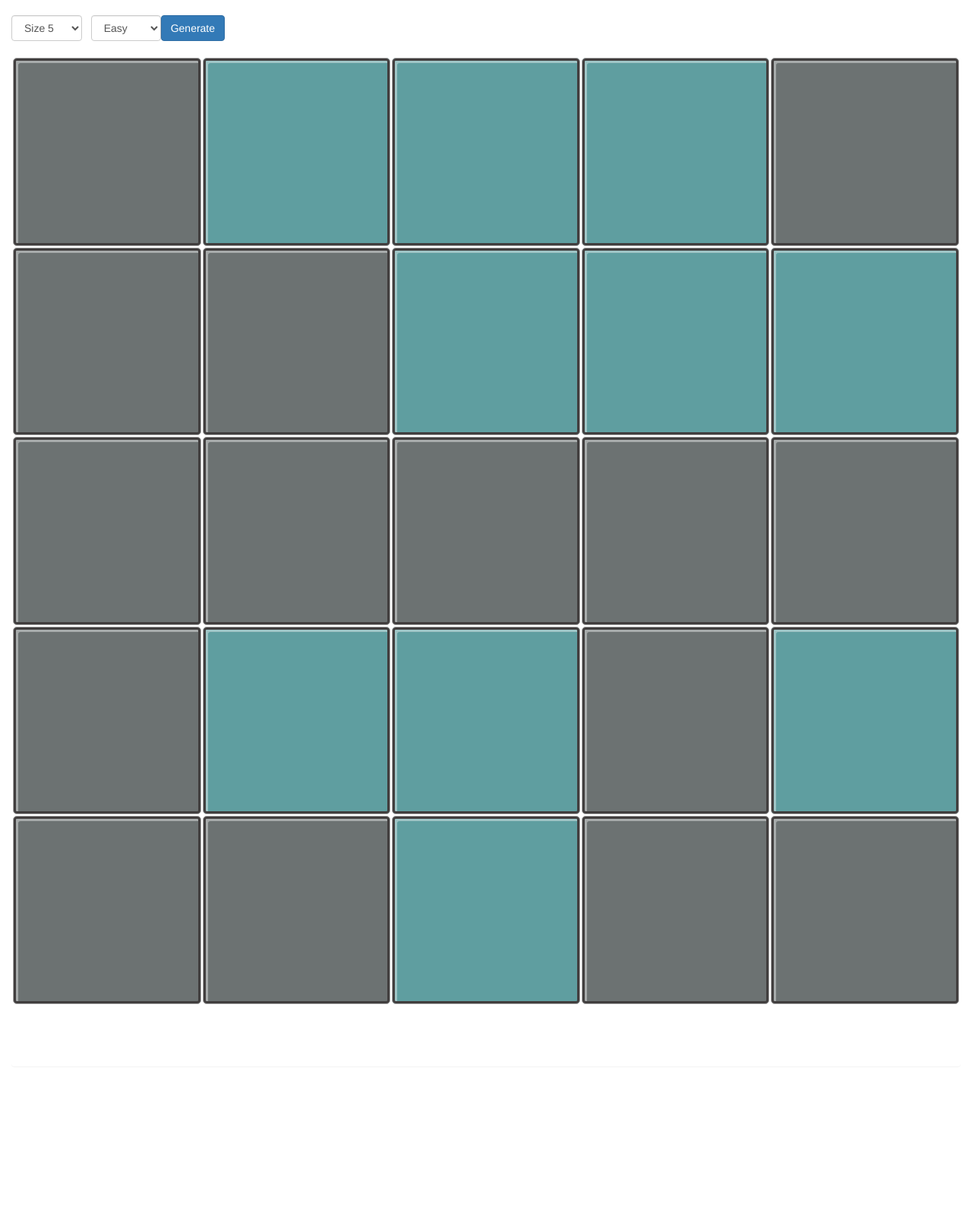
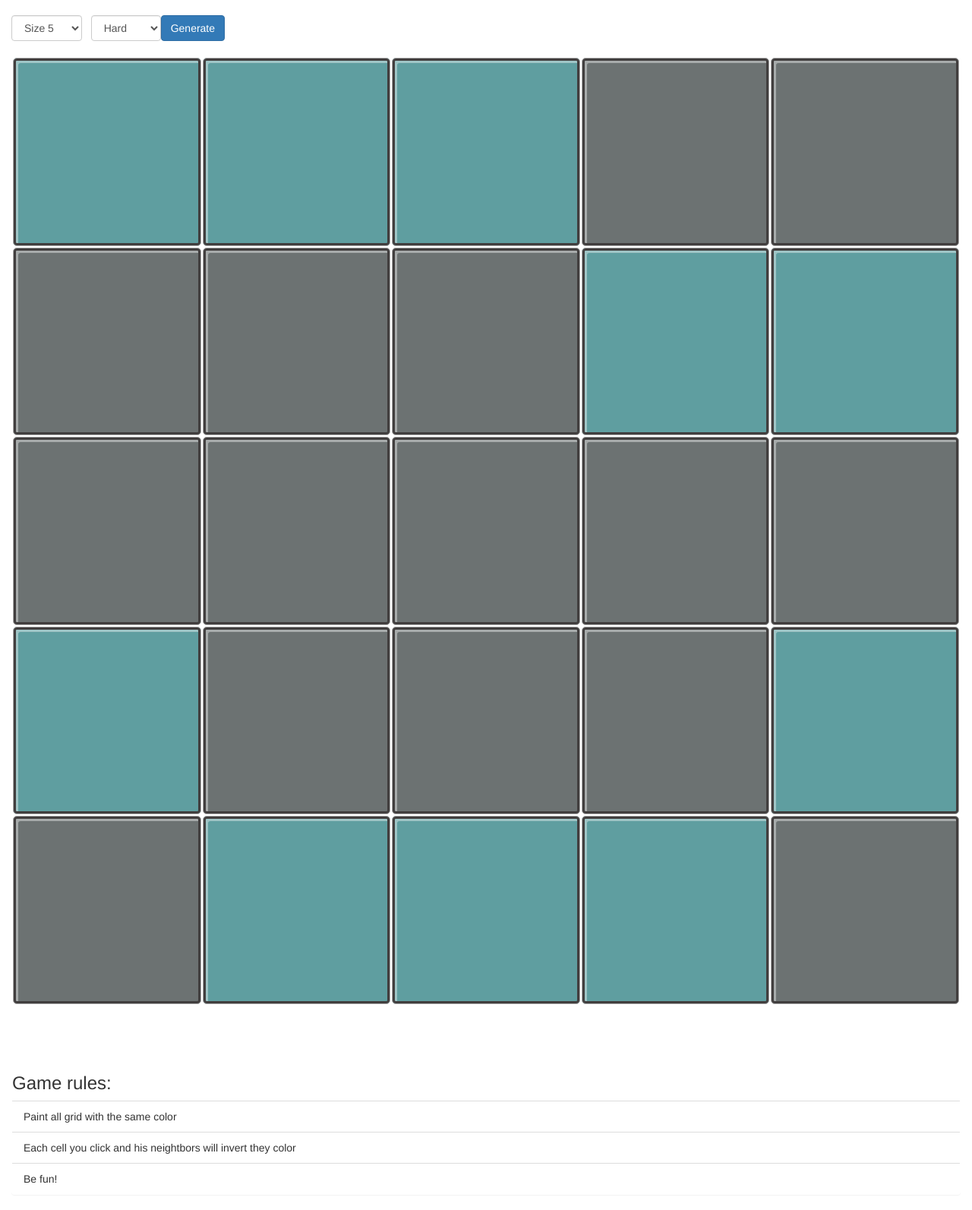
Before and after one commit to Ukkime/inverter-game, an Angular app: page /games/classic in a window 1280 px wide. Shown: the whole page at 76% size. Before the commit the page ends 1424 px from the top, so only its background shows below. Built offline with nearby package versions, Linux system fonts and the light colour scheme.

Commit message:
increase dificult and add gamerules

```diff
--- a/src/app/games/classic-game/classic-game.component.css
+++ b/src/app/games/classic-game/classic-game.component.css
@@ -1,21 +1,3 @@
-.frow {
-  display: flex;
-}
-
-.fcell {
-  position: relative;
-  flex-basis: calc(20% - 10px);
-  margin: 5px;
-  border: 1px solid;
-  box-sizing: border-box;
-}
-
-.fcell::before {
-  content: '';
-  display: block;
-  padding-top: 100%;
-}
-
 .grow {
   display: flex;
   flex-wrap: wrap;
--- a/src/app/games/classic-game/classic-game.component.html
+++ b/src/app/games/classic-game/classic-game.component.html
@@ -94,5 +94,13 @@
       >
       <span *ngIf="!gameover">&nbsp;</span>
     </h4>
+    <h3>
+      Game rules:
+    </h3>
+      <ul class="list-group list-group-flush">
+        <li class="list-group-item">Paint all grid with the same color</li>
+        <li class="list-group-item">Each cell you click  and his neightbors will invert they color</li>
+        <li class="list-group-item">Be fun!</li>
+      </ul>
   </div>
 </div>
--- a/src/app/games/classic-game/classic-game.component.ts
+++ b/src/app/games/classic-game/classic-game.component.ts
@@ -16,7 +16,7 @@ export class ClassicGameComponent implements OnInit {
   grid: string[][]; // Our game grid
   gameover: boolean = false; // Control when the game ends
   size: number = 5; // Cols an rows number (grid's size)
-  shuffleLimit: number = 5; // Number of clicks to emulate when grid is generated
+  shuffleLimit: number = 20; // Number of clicks to emulate when grid is generated
   coordinate: boolean = false; // Show coordinates (i massive recommend to desactivate in large grids)
   showrawcode: boolean = false; // Shows arrays and generating path for debug purposes
   rawcode: string; // Raw code (obviously xD)
```
